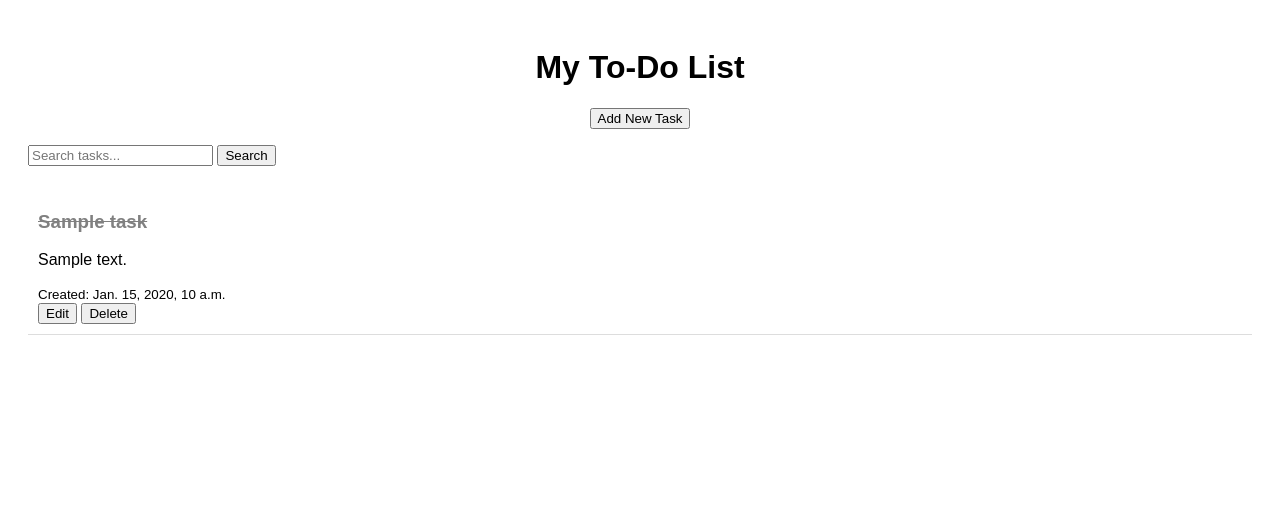
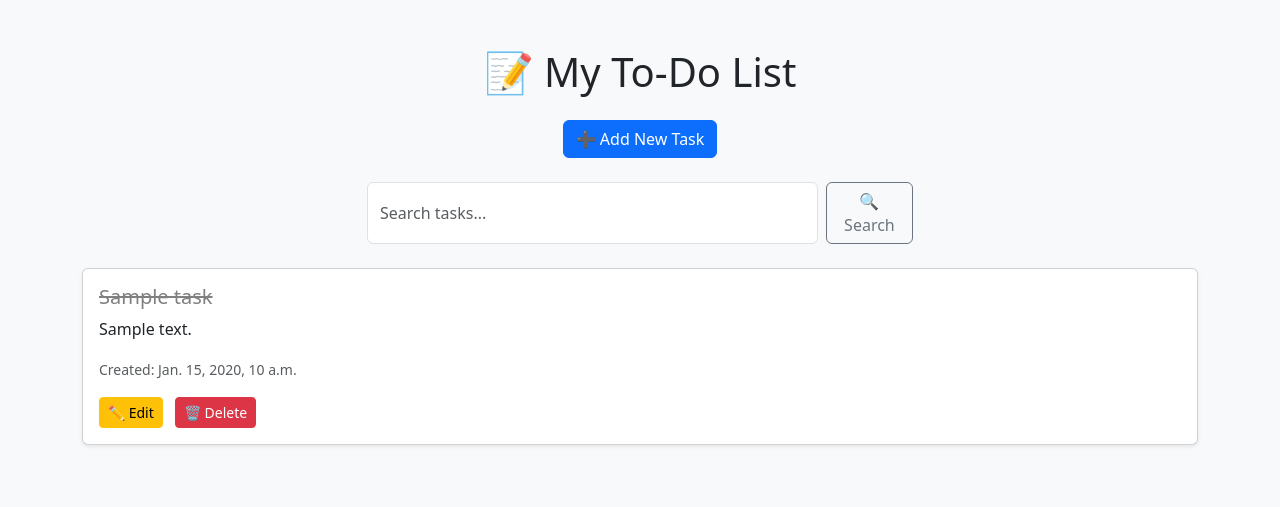
Before and after one commit to lakshyagurjar20/ToDoList, a Django app: page / in a window 1280 px wide. Shown: the top 507 px of the page. Run offline with Django 5.2, Linux system fonts and the light colour scheme; tables that the repository leaves empty hold one stand-in row (values such as "Sample post"); some libraries are stand-ins or nearby versions.

Commit message:
Enhanced UI of all templates

```diff
--- a/ToDoApp/settings.py
+++ b/ToDoApp/settings.py
@@ -38,6 +38,7 @@ INSTALLED_APPS = [
     'django.contrib.messages',
     'django.contrib.staticfiles',
     'todo',
+    'widget_tweaks',
 ]
 
 MIDDLEWARE = [
--- a/todo/templates/todo/task_list.html
+++ b/todo/templates/todo/task_list.html
@@ -1,38 +1,54 @@
 <!DOCTYPE html>
 <html>
 <head>
-    <title>To-Do List</title>
+    <title>My To-Do List</title>
+    <!-- Bootstrap 5 CDN -->
+    <link href="https://cdn.jsdelivr.net/npm/bootstrap@5.3.0/dist/css/bootstrap.min.css" rel="stylesheet">
     <style>
-        body { font-family: Arial, sans-serif; padding: 20px; }
-        h1 { text-align: center; }
-        .task { padding: 10px; border-bottom: 1px solid #ddd; }
         .complete { text-decoration: line-through; color: gray; }
+        .task-card { margin-bottom: 15px; }
     </style>
 </head>
-<body>
-  <h1>My To-Do List</h1>
-  <p style="text-align: center;">
-      <a href="{% url 'add_task' %}"><button>Add New Task</button></a>
-  </p>
-  <p style="text-align: center;">
-    <form method="get" style="display: inline;">
-        <input type="text" name="q" placeholder="Search tasks..." value="{{ query|default:'' }}">
-        <button type="submit">Search</button>
-    </form>
-</p>
+<body class="bg-light">
 
-  {% for task in tasks %}
-  <div class="task">
-      <h3 class="{% if task.complete %}complete{% endif %}">{{ task.title }}</h3>
-      <p>{{ task.description }}</p>
-      <small>Created: {{ task.created }}</small><br>
-      <a href="{% url 'update_task' task.id %}"><button>Edit</button></a>
-      <a href="{% url 'delete_task' task.id %}"><button>Delete</button></a>
-  </div>
-{% empty %}
-  <p>No tasks found. Add some from the admin!</p>
-{% endfor %}
+<div class="container py-5">
+    <h1 class="text-center mb-4">📝 My To-Do List</h1>
 
+    <div class="text-center mb-4">
+        <a href="{% url 'add_task' %}" class="btn btn-primary">➕ Add New Task</a>
+    </div>
+
+    <div class="row justify-content-center mb-4">
+        <div class="col-md-6">
+            <form method="get" class="d-flex">
+                <input type="text" name="q" class="form-control me-2" placeholder="Search tasks..." value="{{ query|default:'' }}">
+                <button type="submit" class="btn btn-outline-secondary">🔍 Search</button>
+            </form>
+        </div>
+    </div>
+
+    {% for task in tasks %}
+    <div class="card task-card shadow-sm">
+        <div class="card-body">
+            <h5 class="card-title {% if task.complete %}complete{% endif %}">{{ task.title }}</h5>
+            <p class="card-text">{{ task.description }}</p>
+            <p class="card-text">
+                <small class="text-muted">Created: {{ task.created }}</small>
+            </p>
+            <a href="{% url 'update_task' task.id %}" class="btn btn-sm btn-warning me-2">✏️ Edit</a>
+            <a href="{% url 'delete_task' task.id %}" class="btn btn-sm btn-danger">🗑️ Delete</a>
+        </div>
+    </div>
+    {% empty %}
+    <div class="alert alert-info text-center">
+        No tasks found. Add some to get started!
+    </div>
+    {% endfor %}
+
+</div>
+
+<!-- Bootstrap JS (optional) -->
+<script src="https://cdn.jsdelivr.net/npm/bootstrap@5.3.0/dist/js/bootstrap.bundle.min.js"></script>
 
 </body>
 </html>
```
Also changed, not shown: todo/templates/todo/add_task.html (+47 -15 lines), todo/templates/todo/delete_task.html (+24 -15 lines), todo/templates/todo/update_task.html (+48 -15 lines).
